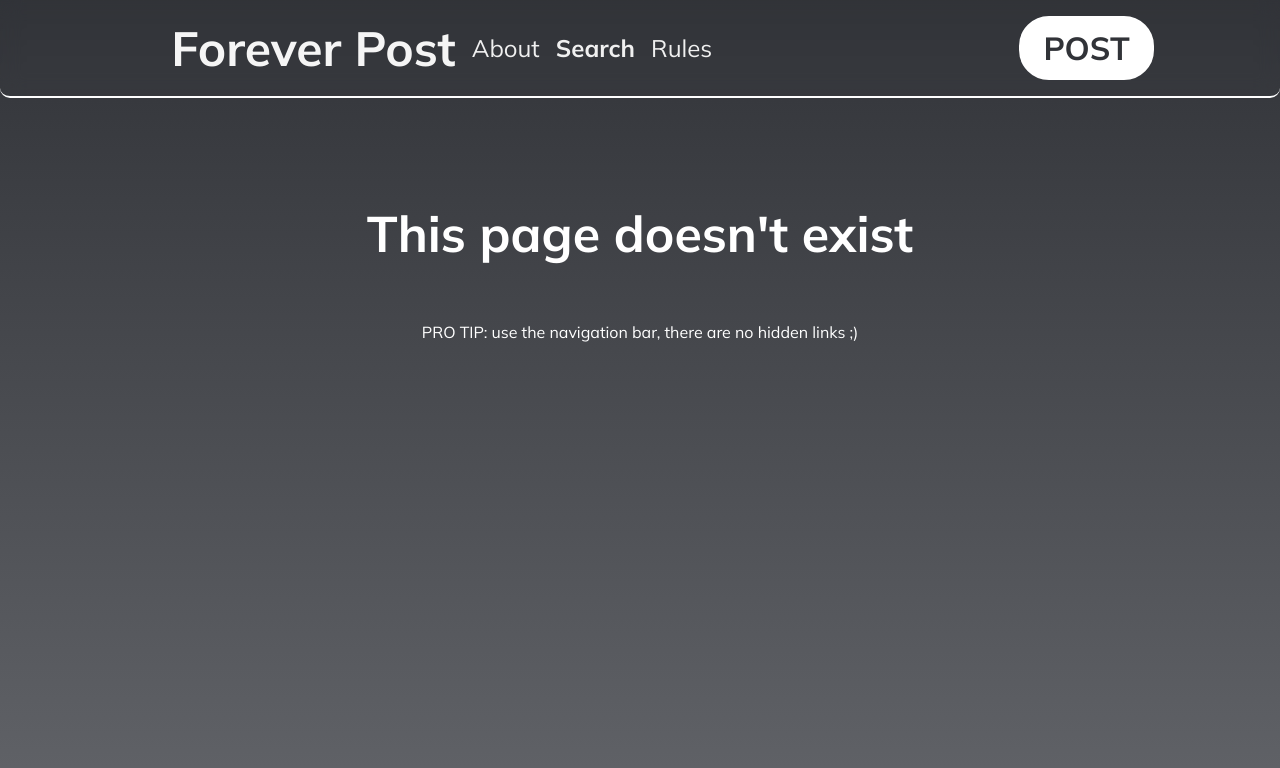
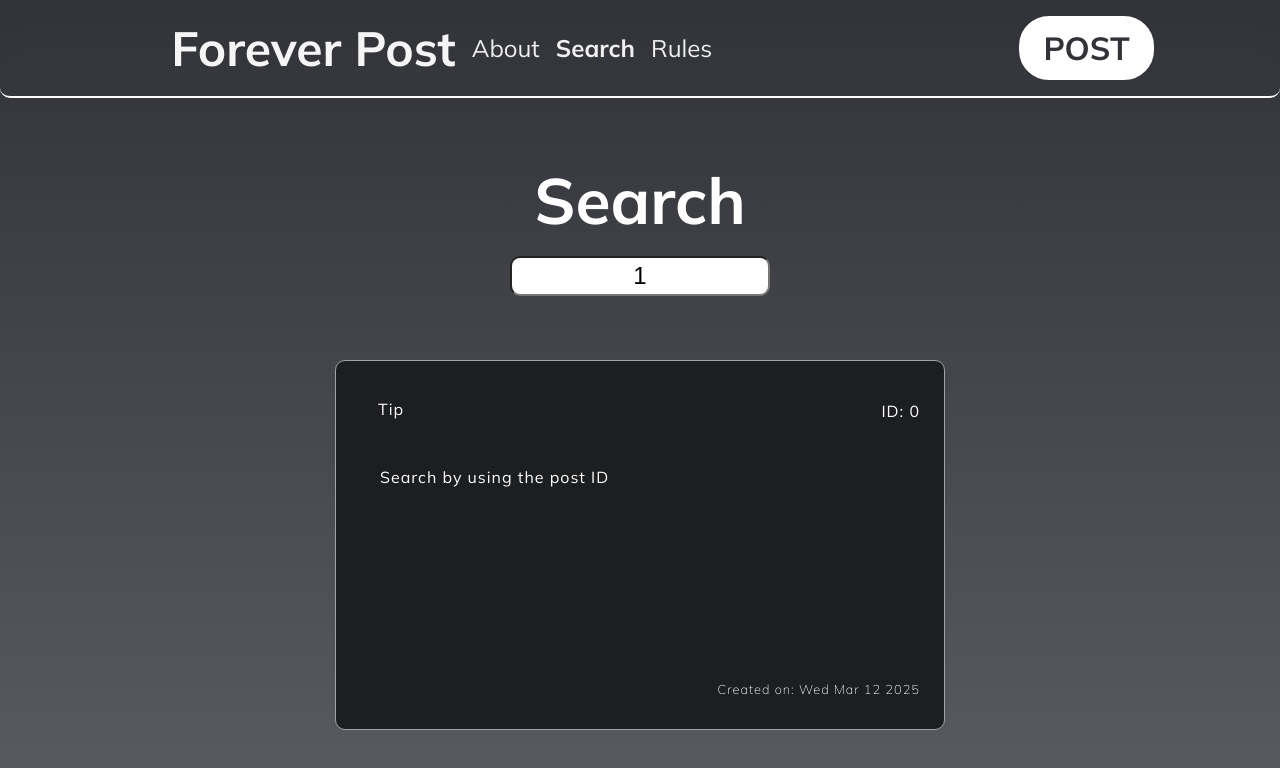
Before and after one commit to OtherLinux/ForeverPost, an Angular app: page /search/1 in a window 1280 px wide. Shown: the top 768 px of the page. Built offline with nearby package versions, Linux system fonts and the light colour scheme; no server answers.

Commit message:
Updated search to use the address bar

```diff
--- a/src/app/Pages/search/search.component.ts
+++ b/src/app/Pages/search/search.component.ts
@@ -3,6 +3,8 @@ import {PostService} from '../../postings/post.service';
 import {FormControl, FormGroup, FormsModule, ReactiveFormsModule, Validators} from '@angular/forms';
 import {PostData} from '../../post-data';
 import {PostComponent} from '../posts/Components/post/post.component';
+import {Router} from '@angular/router';
+import {routes} from '../../app.routes';
 
 @Component({
   selector: 'app-search',
@@ -16,6 +18,7 @@ import {PostComponent} from '../posts/Components/post/post.component';
 })
 export class SearchComponent {
   public posts = inject(PostService);
+  private router: Router = inject(Router);
 
   searchForm = new FormGroup({
     searchId: new FormControl(1, Validators.required),
@@ -23,7 +26,15 @@ export class SearchComponent {
 
   onSubmit() {
     if (!isNaN(Number(this.searchForm.value.searchId))) {
-      this.posts.findPost(<number>this.searchForm.value.searchId)
+      this.router.navigate(['/search/' + <number>this.searchForm.value.searchId]);
+    }
+
+  }
+
+  @Input()
+  set id(postId: number) {
+    if (!isNaN(Number(postId))) {
+      this.posts.findPost(<number>postId)
     }
   }
 
--- a/src/app/app.component.css
+++ b/src/app/app.component.css
@@ -3,7 +3,7 @@
   background-size: cover;
   position: fixed;
   top: 0;
-  height: 100vh;
+  height: 120vh;
 
   width: 100vw;
   z-index: -1000;
--- a/src/app/app.config.ts
+++ b/src/app/app.config.ts
@@ -1,9 +1,9 @@
 import { ApplicationConfig, provideZoneChangeDetection } from '@angular/core';
-import { provideRouter } from '@angular/router';
+import {provideRouter, withComponentInputBinding} from '@angular/router';
 
 import { routes } from './app.routes';
 import {provideHttpClient} from '@angular/common/http';
 
 export const appConfig: ApplicationConfig = {
-  providers: [provideZoneChangeDetection({ eventCoalescing: true }), provideRouter(routes), provideHttpClient()]
+  providers: [provideZoneChangeDetection({ eventCoalescing: true }), provideRouter(routes, withComponentInputBinding()), provideHttpClient()]
 };
--- a/src/app/app.routes.ts
+++ b/src/app/app.routes.ts
@@ -12,6 +12,7 @@ export const routes: Routes = [
   {path: 'about', component: AboutComponent},
   {path: 'rules', component: RulesComponent},
   {path: 'search', component: SearchComponent},
+  {path: 'search/:id', component: SearchComponent},
   {path: '**', component:Page404Component}
 
 ];
```
